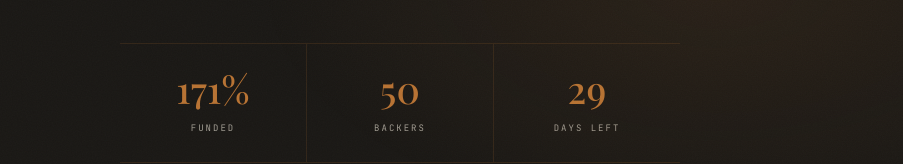
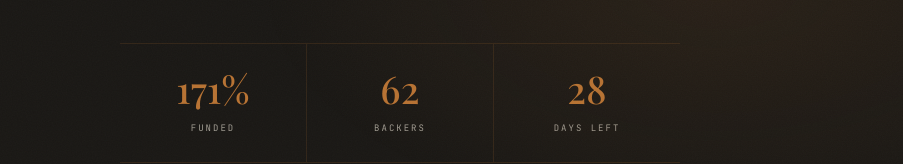
Before and after one commit to mbrownpal/berichnow-lander, a Next.js app: page /kickstarter-event in a window 1280 px wide. Shown: the part 316-480 px from the top of the page, without its empty margins (240-1143 px from the left). Built offline with nearby package versions, Linux system fonts and the light colour scheme; no server answers; a web font is replaced by a local one.

Commit message:
Update Kickstarter stats: 62 backers, 28 days left

```diff
--- a/app/kickstarter-event/KickstarterPage.tsx
+++ b/app/kickstarter-event/KickstarterPage.tsx
@@ -326,18 +326,18 @@ export default function KickstarterPage({ kickstarterUrl }: KickstarterPageProps
 
         <p className="lede fade d2">For anyone who has stood on the mountain of success and wondered whether this is really it.</p>
 
-        {/* Stats from live Kickstarter campaign */}
+        {/* Stats from live Kickstarter campaign - Updated 2026-08-20 */}
         <div className="stats fade d3">
           <div className="stat">
             <div className="stat-num">171%</div>
             <div className="stat-label">Funded</div>
           </div>
           <div className="stat">
-            <div className="stat-num">50</div>
+            <div className="stat-num">62</div>
             <div className="stat-label">Backers</div>
           </div>
           <div className="stat">
-            <div className="stat-num">29</div>
+            <div className="stat-num">28</div>
             <div className="stat-label">Days left</div>
           </div>
         </div>
```
